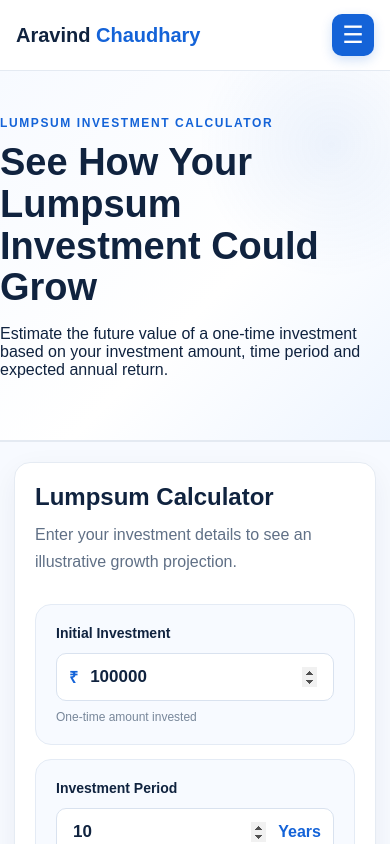
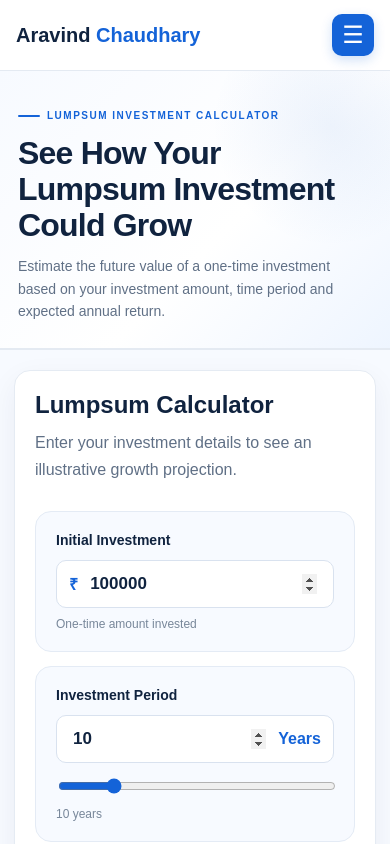
Before and after one commit to Aravind100/aravind-financial-expert, a Next.js app: page /calculators/lumpsum in a window 390 px wide. Shown: the top 844 px of the page. Built offline with nearby package versions, Linux system fonts and the light colour scheme.

Commit message:
Add styles for lumpsum page hero section
Added styles for the lumpsum page hero section, including layout, typography, and responsive adjustments for different screen sizes.

```diff
--- a/app/globals.css
+++ b/app/globals.css
@@ -3229,3 +3229,139 @@
     width: calc(100% - 28px);
   }
 }
+
+/* =========================================================
+   LUMPSUM PAGE - TOP HERO FIX
+   ========================================================= */
+
+.lumpsum-page {
+  width: 100%;
+  max-width: 100%;
+  overflow-x: hidden;
+}
+
+/* Keep the hero aligned with the website content */
+.lumpsum-page .calculatorHero {
+  width: 100%;
+  max-width: 1180px;
+  margin: 0 auto;
+  padding: 55px 20px 35px;
+  box-sizing: border-box;
+  text-align: left;
+}
+
+/* Small blue heading */
+.lumpsum-page .calculatorHero .calculatorEyebrow {
+  display: inline-flex;
+  align-items: center;
+  gap: 9px;
+  margin: 0 0 18px;
+  padding: 0;
+  color: #1463d8;
+  font-size: 12px;
+  font-weight: 900;
+  letter-spacing: 2px;
+  line-height: 1.2;
+  text-transform: uppercase;
+}
+
+/* Small line before eyebrow */
+.lumpsum-page .calculatorHero .calculatorEyebrow::before {
+  content: "";
+  width: 30px;
+  height: 3px;
+  flex: 0 0 auto;
+  background: #1463d8;
+  border-radius: 20px;
+}
+
+/* Main heading */
+.lumpsum-page .calculatorHero h1 {
+  width: 100%;
+  max-width: 900px;
+  margin: 0 0 15px;
+  padding: 0;
+  color: #10233f;
+  font-size: clamp(36px, 4.2vw, 58px);
+  font-weight: 800;
+  line-height: 1.08;
+  letter-spacing: -1.5px;
+}
+
+/* Description */
+.lumpsum-page .calculatorHero p {
+  width: 100%;
+  max-width: 780px;
+  margin: 0;
+  padding: 0;
+  color: #607086;
+  font-size: 17px;
+  line-height: 1.65;
+}
+
+/* =========================================================
+   DESKTOP SPACING
+   ========================================================= */
+
+@media (min-width: 769px) {
+  .lumpsum-page .calculatorHero {
+    padding-top: 55px;
+    padding-bottom: 35px;
+  }
+}
+
+/* =========================================================
+   TABLET
+   ========================================================= */
+
+@media (max-width: 900px) {
+  .lumpsum-page .calculatorHero {
+    padding: 45px 20px 30px;
+  }
+
+  .lumpsum-page .calculatorHero h1 {
+    max-width: 800px;
+    font-size: 44px;
+  }
+
+  .lumpsum-page .calculatorHero p {
+    font-size: 16px;
+  }
+}
+
+/* =========================================================
+   MOBILE
+   ========================================================= */
+
+@media (max-width: 700px) {
+  .lumpsum-page .calculatorHero {
+    padding: 32px 18px 25px;
+    text-align: left;
+  }
+
+  .lumpsum-page .calculatorHero .calculatorEyebrow {
+    gap: 7px;
+    margin-bottom: 14px;
+    font-size: 10px;
+    letter-spacing: 1.5px;
+  }
+
+  .lumpsum-page .calculatorHero .calculatorEyebrow::before {
+    width: 22px;
+    height: 2px;
+  }
+
+  .lumpsum-page .calculatorHero h1 {
+    max-width: 100%;
+    margin-bottom: 12px;
+    font-size: 32px;
+    line-height: 1.12;
+    letter-spacing: -0.8px;
+  }
+
+  .lumpsum-page .calculatorHero p {
+    max-width: 100%;
+    font-size: 14px;
+    line-height: 1.6;
+  }
+}
```
